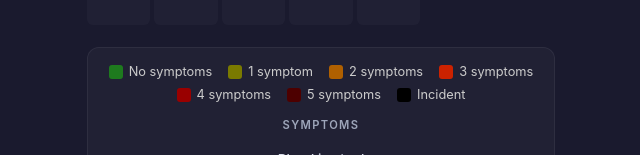
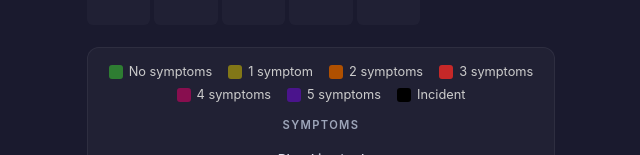
Before and after one commit to cotterjd/ibd_symptom_tracker, a Vue app: page / in a window 1280 px wide. Shown: the part 446-601 px from the top of the page, without its empty margins (319-959 px from the left). Built offline with nearby package versions, Linux system fonts and the light colour scheme.

Commit message:
Change color scale to green→yellow→orange→red→magenta→purple progression
Agent-Logs-Url: https://github.com/cotterjd/ibd_symptom_tracker/sessions/599e1209-a4d0-4e30-915e-258d2c070a0e

Co-authored-by: cotterjd <2576700+cotterjd@users.noreply.github.com>

```diff
--- a/src/App.vue
+++ b/src/App.vue
@@ -45,8 +45,8 @@
         <div class="legend-item"><span class="swatch yellow"></span> 1 symptom</div>
         <div class="legend-item"><span class="swatch orange"></span> 2 symptoms</div>
         <div class="legend-item"><span class="swatch red"></span> 3 symptoms</div>
-        <div class="legend-item"><span class="swatch dark-red"></span> 4 symptoms</div>
-        <div class="legend-item"><span class="swatch darkest-red"></span> 5 symptoms</div>
+        <div class="legend-item"><span class="swatch magenta"></span> 4 symptoms</div>
+        <div class="legend-item"><span class="swatch purple"></span> 5 symptoms</div>
         <div class="legend-item"><span class="swatch black"></span> Incident</div>
       </div>
 
@@ -252,8 +252,8 @@ export default {
       if (score === 1) return `yellow`
       if (score === 2) return `orange`
       if (score === 3) return `red`
-      if (score === 4) return `dark-red`
-      return `darkest-red`
+      if (score === 4) return `magenta`
+      return `purple`
     },
     openModal(day) {
       if (this.isFutureDay(day)) return
@@ -385,22 +385,22 @@ export default {
 
 /* Color classes */
 .calendar-cell.green {
-  background: #1e7a1e;
+  background: #2e7d32;
 }
 .calendar-cell.yellow {
-  background: #7a7a00;
+  background: #827717;
 }
 .calendar-cell.orange {
-  background: #b06000;
+  background: #b05000;
 }
 .calendar-cell.red {
-  background: #cc2200;
+  background: #c62828;
 }
-.calendar-cell.dark-red {
-  background: #990000;
+.calendar-cell.magenta {
+  background: #880e4f;
 }
-.calendar-cell.darkest-red {
-  background: #4d0000;
+.calendar-cell.purple {
+  background: #4a148c;
 }
 .calendar-cell.black {
   background: #000000;
@@ -435,12 +435,12 @@ export default {
   border-radius: 3px;
 }
 
-.swatch.green { background: #1e7a1e; }
-.swatch.yellow { background: #7a7a00; }
-.swatch.orange { background: #b06000; }
-.swatch.red { background: #cc2200; }
-.swatch.dark-red { background: #990000; }
-.swatch.darkest-red { background: #4d0000; }
+.swatch.green { background: #2e7d32; }
+.swatch.yellow { background: #827717; }
+.swatch.orange { background: #b05000; }
+.swatch.red { background: #c62828; }
+.swatch.magenta { background: #880e4f; }
+.swatch.purple { background: #4a148c; }
 .swatch.black { background: #000000; }
 
 /* Symptoms list */
```
